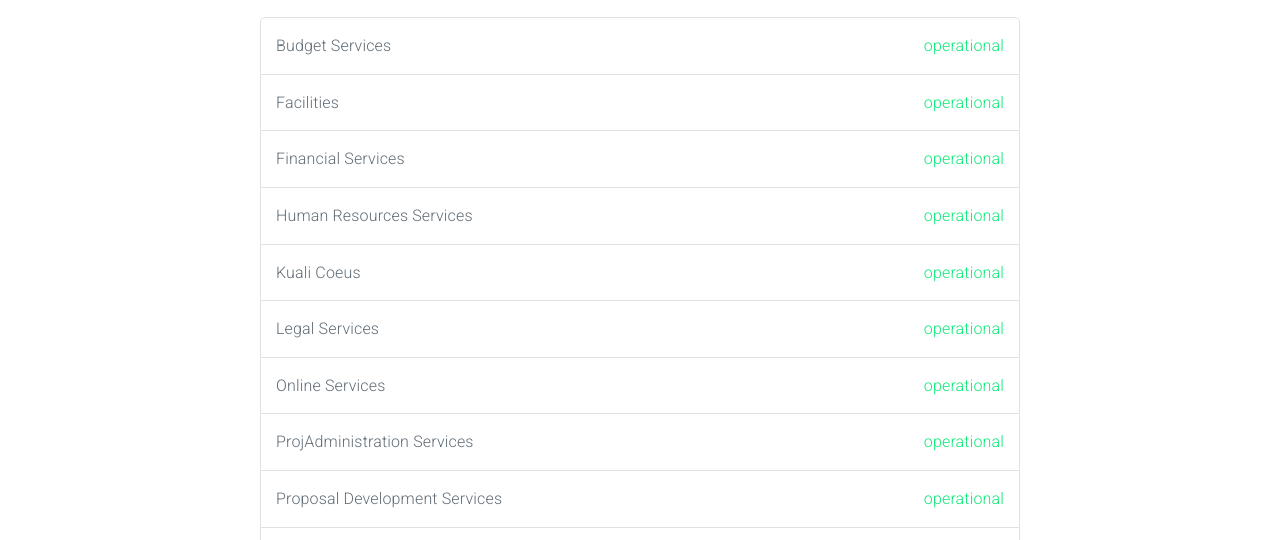
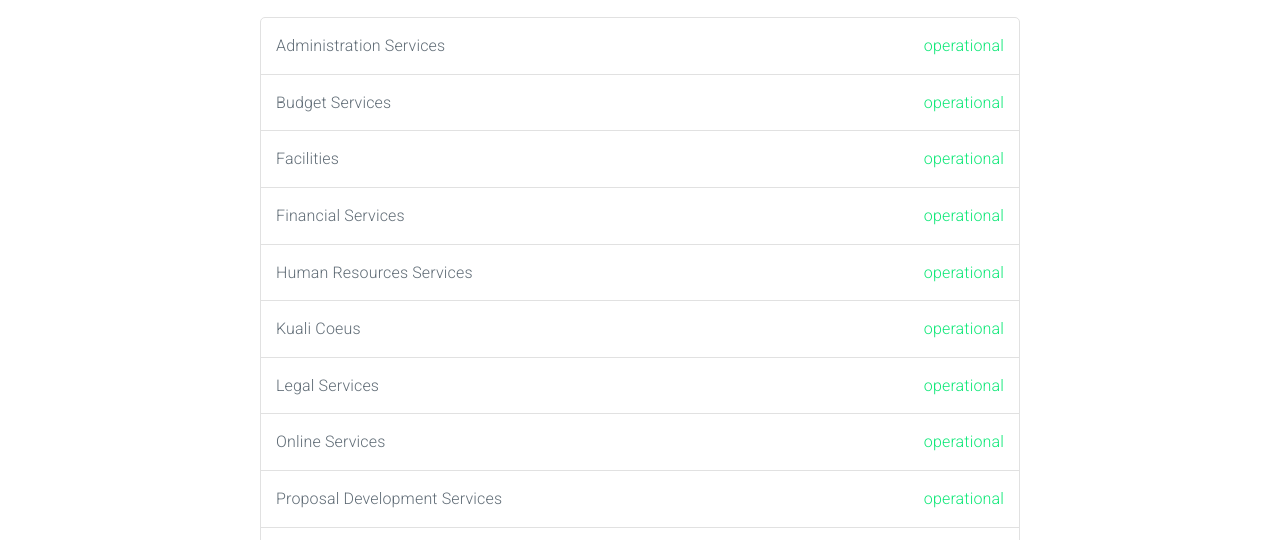
Before and after one commit to uprmcid/status, a plain HTML site: page index.html in a window 1280 px wide. Shown: the part 249-789 px from the top of the page. Drawn offline with nearby package versions, Linux system fonts and the light colour scheme; no server answers.

Commit message:
update index

```diff
--- a/index.html
+++ b/index.html
@@ -38,6 +38,10 @@
 				<ul class="systems">
 
 					<li>
+						Administration Services <span class="status operational" data-l10n-id="operational">operational</span>
+					</li>
+
+					<li>
 						Budget Services <span class="status operational" data-l10n-id="operational">operational</span>
 					</li>
 
@@ -66,10 +70,6 @@
 					</li>
 
 					<li>
-						ProjAdministration Services <span class="status operational" data-l10n-id="operational">operational</span>
-					</li>
-
-					<li>
 						Proposal Development Services <span class="status operational" data-l10n-id="operational">operational</span>
 					</li>
 
@@ -82,7 +82,7 @@
 					</li>
 
 					<li>
-						SReceiving and Dispatch <span class="status operational" data-l10n-id="operational">operational</span>
+						Receiving and Dispatch <span class="status operational" data-l10n-id="operational">operational</span>
 					</li>
 
 				</ul>
```
